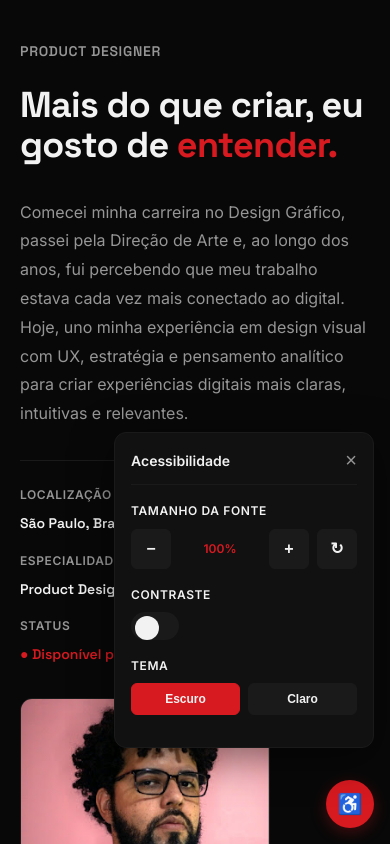
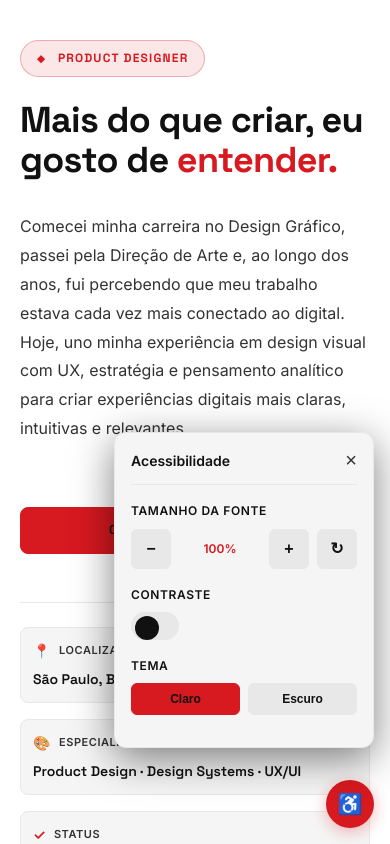
Before and after one commit to DevDaps/portfolio, a website: page index.html in a window 390 px wide. Both pictures are taken after a click on the button "Acessibilidade". Shown: the top 844 px of the page. Drawn offline with Linux system fonts and the light colour scheme.

Commit message:
feat: enhance hero section with visual improvements
- Add badge styling to 'Product Designer' with background and hover
- Add emoji icons to meta information items (📍 🎨 ✓)
- Improve meta items with card design and smooth hover effects
- Enhance hero image with shadow and zoom effects on hover
- Improve text contrast (#B3B3B3 in dark, #333333 in light)
- Better mobile responsiveness for hero section
- Add smooth transitions and animations throughout

```diff
--- a/index.html
+++ b/index.html
@@ -18,7 +18,7 @@
             --black-900: #111111;
             --black-800: #1A1A1A;
             --white-100: #F2F2F2;
-            --gray-400: #969696;
+            --gray-400: #B3B3B3;
             --red: #D71920;
             --moss: #596B3A;
             --blue: #2457E6;
@@ -33,6 +33,12 @@
 
         body {
             font-family: var(--inter);
+            /* PADRÃO = CLARO */
+            --black-950: #FFFFFF;
+            --black-900: #F5F5F5;
+            --black-800: #E8E8E8;
+            --white-100: #111111;
+            --gray-400: #333333;
             background: var(--black-950);
             color: var(--white-100);
             line-height: 1.6;
@@ -41,15 +47,24 @@
             transition: background 0.3s, color 0.3s;
         }
 
-        /* LIGHT MODE */
-        body.light-mode {
-            --black-950: #FFFFFF;
-            --black-900: #F5F5F5;
-            --black-800: #E8E8E8;
-            --white-100: #111111;
-            --gray-400: #555555;
-            background: var(--black-950);
-            color: var(--white-100);
+        /* RESPEITAR PREFERÊNCIA DO SISTEMA (dark mode) */
+        @media (prefers-color-scheme: dark) {
+            body:not(.dark-mode):not(.light-mode) {
+                --black-950: #080808;
+                --black-900: #111111;
+                --black-800: #1A1A1A;
+                --white-100: #F2F2F2;
+                --gray-400: #969696;
+            }
+        }
+
+        /* DARK MODE MANUAL (quando usuário clica) */
+        body.dark-mode {
+            --black-950: #080808;
+            --black-900: #111111;
+            --black-800: #1A1A1A;
+            --white-100: #F2F2F2;
+            --gray-400: #969696;
         }
 
         /* FONT SIZE CLASSES */
@@ -95,18 +110,36 @@
             flex: 1;
         }
 
+        .hero-content .btn-primary {
+            margin-top: 32px;
+            margin-bottom: 32px;
+            display: inline-block;
+        }
+
         .hero-image {
             flex: 0 0 300px;
             height: 400px;
             border-radius: 12px;
             overflow: hidden;
             border: 1px solid var(--black-800);
+            box-shadow: 0 20px 60px rgba(0, 0, 0, 0.15);
+            transition: all 0.3s cubic-bezier(0.34, 1.56, 0.64, 1);
+        }
+
+        .hero-image:hover {
+            box-shadow: 0 30px 80px rgba(215, 25, 32, 0.15);
+            transform: translateY(-8px);
         }
 
         .hero-image img {
             width: 100%;
             height: 100%;
             object-fit: cover;
+            transition: transform 0.3s ease;
+        }
+
+        .hero-image:hover img {
+            transform: scale(1.05);
         }
 
         @media (max-width: 768px) {
@@ -116,19 +149,78 @@
             }
 
             .hero-image {
-                flex: 0 0 250px;
-                height: 300px;
+                flex: 0 0 280px;
+                height: 350px;
+                width: 100%;
+                max-width: 100%;
+            }
+
+            .hero-title {
+                font-size: clamp(28px, 7vw, 36px);
+                max-width: 100%;
+            }
+
+            .hero-meta {
+                flex-direction: column;
+                gap: 12px;
+                border-top: 1px solid var(--black-800);
+                padding-top: 24px;
+                margin-top: 24px;
+            }
+
+            .hero-meta-item {
+                padding: 12px;
+                gap: 6px;
+            }
+
+            .meta-label {
+                font-size: 10px;
+                gap: 6px;
+            }
+
+            .meta-label::before {
+                font-size: 12px;
+            }
+
+            .meta-value {
+                font-size: 13px;
+            }
+
+            .hero-content .btn-primary {
+                width: 100%;
+                text-align: center;
+                margin-bottom: 24px;
             }
         }
 
         .hero-intro {
             font-family: var(--space);
-            font-size: 14px;
-            font-weight: 600;
-            color: var(--gray-400);
-            letter-spacing: 0.05em;
+            font-size: clamp(12px, 2vw, 16px);
+            font-weight: 700;
+            color: var(--red);
+            letter-spacing: 0.1em;
             margin-bottom: 24px;
             text-transform: uppercase;
+            display: inline-flex;
+            align-items: center;
+            gap: 12px;
+            padding: 8px 16px;
+            background: rgba(215, 25, 32, 0.1);
+            border: 1px solid rgba(215, 25, 32, 0.3);
+            border-radius: 24px;
+            transition: all 0.3s ease;
+        }
+
+        .hero-intro:hover {
+            background: rgba(215, 25, 32, 0.15);
+            border-color: var(--red);
+        }
+
+        .hero-intro::before {
+            content: '◆';
+            display: inline-block;
+            font-size: 10px;
+            color: var(--red);
         }
 
         .hero-title {
@@ -161,20 +253,77 @@
             color: var(--gray-400);
             border-top: 1px solid var(--black-800);
             padding-top: 24px;
+            margin-top: 24px;
         }
 
         .hero-meta-item {
             display: flex;
             flex-direction: column;
             gap: 8px;
+            flex: 1;
+            padding: 16px;
+            background: var(--black-900);
+            border-radius: 8px;
+            border: 1px solid var(--black-800);
+            transition: all 0.3s cubic-bezier(0.34, 1.56, 0.64, 1);
+            position: relative;
+            overflow: hidden;
+        }
+
+        .hero-meta-item::before {
+            content: '';
+            position: absolute;
+            top: 0;
+            left: -100%;
+            width: 100%;
+            height: 100%;
+            background: rgba(215, 25, 32, 0.05);
+            transition: left 0.3s ease;
+            z-index: 0;
+        }
+
+        .hero-meta-item:hover::before {
+            left: 0;
+        }
+
+        .hero-meta-item:hover {
+            border-color: var(--red);
+            transform: translateY(-4px);
+        }
+
+        .hero-meta-item > * {
+            position: relative;
+            z-index: 1;
         }
 
         .meta-label {
-            font-size: 12px;
+            font-size: 11px;
             font-weight: 600;
             color: var(--gray-400);
             text-transform: uppercase;
             letter-spacing: 0.05em;
+            display: flex;
+            align-items: center;
+            gap: 8px;
+        }
+
+        .meta-label::before {
+            display: inline-block;
+            font-size: 14px;
+        }
+
+        .hero-meta-item:nth-child(1) .meta-label::before {
+            content: '📍';
+        }
+
+        .hero-meta-item:nth-child(2) .meta-label::before {
+            content: '🎨';
+        }
+
+        .hero-meta-item:nth-child(3) .meta-label::before {
+            content: '✓';
+            color: var(--red);
+            font-weight: 900;
         }
 
         .meta-value {
@@ -182,6 +331,7 @@
             font-size: 14px;
             font-weight: 600;
             color: var(--white-100);
+            line-height: 1.4;
         }
 
         /* ===== SECTION DIVIDER ===== */
@@ -978,6 +1128,15 @@
                 font-size: 36px;
             }
 
+            .hero-meta {
+                flex-direction: column;
+                gap: 16px;
+            }
+
+            .hero-meta-item {
+                padding: 12px;
+            }
+
             .page-header {
                 flex-direction: column;
                 gap: 24px;
@@ -1393,6 +1552,7 @@
                     <p class="hero-description">
                         Comecei minha carreira no Design Gráfico, passei pela Direção de Arte e, ao longo dos anos, fui percebendo que meu trabalho estava cada vez mais conectado ao digital. Hoje, uno minha experiência em design visual com UX, estratégia e pensamento analítico para criar experiências digitais mais claras, intuitivas e relevantes.
                     </p>
+                    <a href="https://www.linkedin.com/in/product-designer-douglas-pereira/" target="_blank" class="btn-primary">Conectar no LinkedIn ↗</a>
                     <div class="hero-meta">
                         <div class="hero-meta-item">
                             <div class="meta-label">Localização</div>
@@ -2180,8 +2340,8 @@
             <div class="accessibility-setting">
                 <label class="setting-label">Tema</label>
                 <div class="theme-buttons">
-                    <button class="theme-btn active" onclick="setTheme('dark')" id="theme-dark">Escuro</button>
-                    <button class="theme-btn" onclick="setTheme('light')" id="theme-light">Claro</button>
+                    <button class="theme-btn active" onclick="setTheme('light')" id="theme-light">Claro</button>
+                    <button class="theme-btn" onclick="setTheme('dark')" id="theme-dark">Escuro</button>
                 </div>
             </div>
         </div>
@@ -2303,8 +2463,21 @@
 
         // ===== ACCESSIBILITY FUNCTIONS =====
         let currentFontSize = 'normal';
-        let currentTheme = 'dark';
+        let currentTheme = 'light'; // PADRÃO = CLARO
         let contrastEnabled = false;
+
+        // Detectar preferência do sistema na primeira vez
+        function initThemeFromSystem() {
+            if (!localStorage.getItem('portfolio-prefs')) {
+                const prefersDark = window.matchMedia('(prefers-color-scheme: dark)').matches;
+                if (prefersDark) {
+                    document.body.classList.add('dark-mode');
+                    currentTheme = 'dark';
+                    document.getElementById('theme-dark').classList.add('active');
+                    document.getElementById('theme-light').classList.remove('active');
+                }
+            }
+        }
 
         function toggleAccessibilityPanel() {
             const panel = document.getElementById('accessibility-panel');
@@ -2351,11 +2524,13 @@
             const lightBtn = document.getElementById('theme-light');
 
             if (theme === 'light') {
-                body.classList.add('light-mode');
+                body.classList.remove('dark-mode');
+                body.classList.remove('light-mode'); // Remove explícito se tiver
                 darkBtn.classList.remove('active');
                 lightBtn.classList.add('active');
                 currentTheme = 'light';
             } else {
+                body.classList.add('dark-mode');
                 body.classList.remove('light-mode');
                 darkBtn.classList.add('active');
                 lightBtn.classList.remove('active');
@@ -2385,6 +2560,9 @@
                     document.getElementById('contrast-toggle').checked = true;
                     toggleContrast();
                 }
+            } else {
+                // Primeira vez: respeitar preferência do sistema
+                initThemeFromSystem();
             }
         }
 
```
